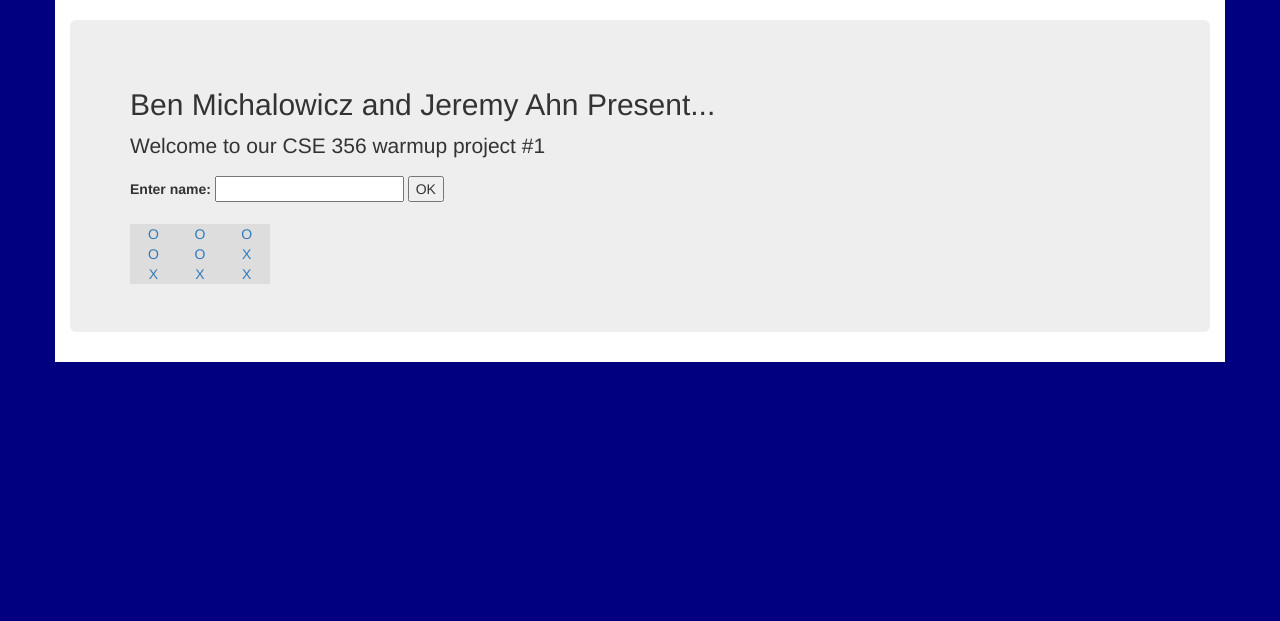
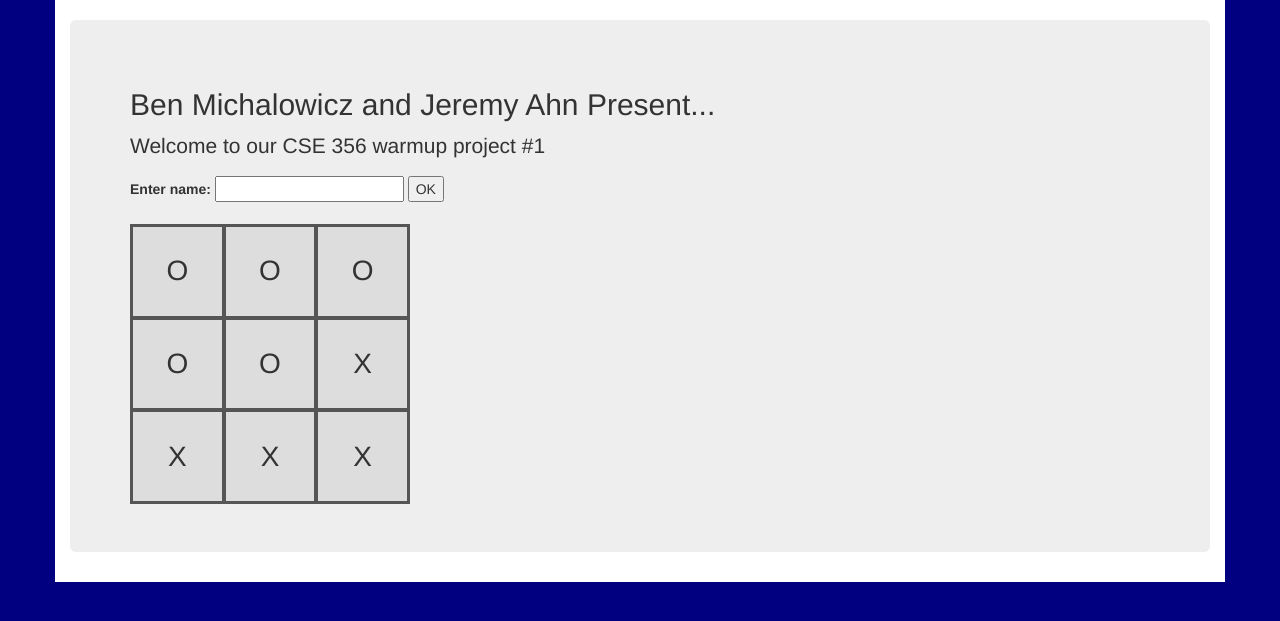
Before and after one commit to btmichalowic/Warmup_Proj_1, a Node server app: page / in a window 1280 px wide. Shown: the part 102-723 px from the top of the page. Run offline with Node 20, Linux system fonts and the light colour scheme; some libraries are stand-ins or nearby versions.

Commit message:
Moving actuall CSS inside the ttt folder to make things look pretty

```diff
--- a/ttt/public/board.css
+++ b/ttt/public/board.css
@@ -1,7 +1,9 @@
 .board {
-	width: 10em;
+	width: 20em;
+	height: 20em;
 	position: relative;
 	background-color: #ddd;
+	border: 0.1em solid #555;
 	display: grid;
 	grid-template: repeat(3, 1fr) / repeat(3, 1fr);
 }
@@ -9,4 +11,11 @@
 	display: flex;
 	justify-content: center;
 	align-items: center;
+	font-size: 2em;
+	border: 0.1em solid #555;
+	color: inherit; /* blue colors for links too */
+	text-decoration: none; /* no underline */
 }
+.cell:hover {
+	background-color: #ccc;
+}
```
